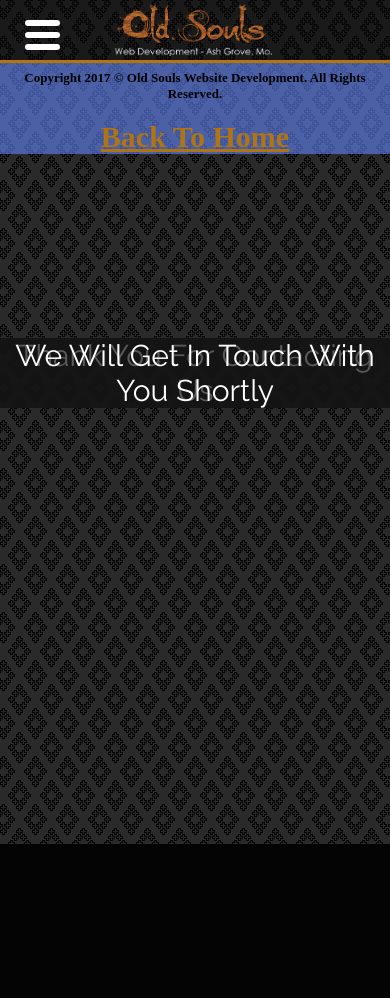
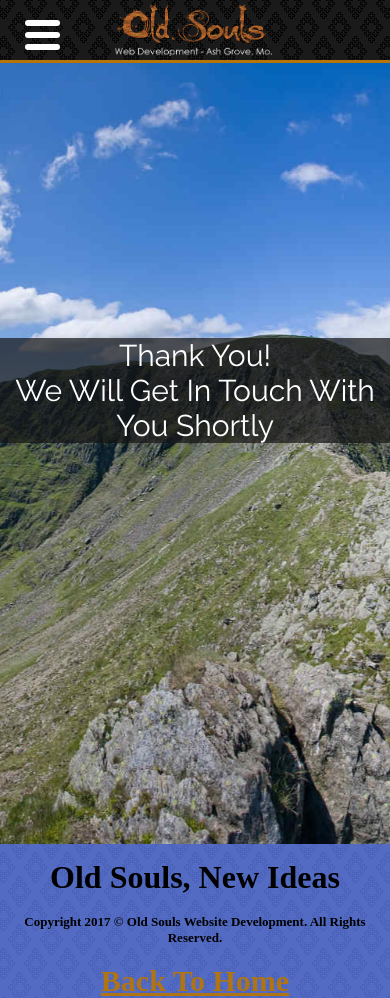
Before and after one commit to ColeDavis99/oldsoulswebdev.com, a PHP site: page /thankYou.php in a window 390 px wide. Before the commit the page ends 844 px from the top, so only its background shows below. Run offline with PHP 8.4, Linux system fonts and the light colour scheme.

Commit message:
2nd mobile fix

```diff
--- a/CSS/_mixins.scss
+++ b/CSS/_mixins.scss
@@ -13,6 +13,18 @@
 @mixin mobileIntro(){
   #bcg-fadeImg{
     background-image: url('../IMAGES/expanse.jpg');
+    background-repeat: no-repeat;
+    background-size: cover;
+    background-position: center;
+    position: fixed;
+    width: 100%;
+    height: 100vh;
+    margin-bottom: 400px;
+    z-index: -5;
+  }
+
+  #bcg-fadeImg2{
+    background-image: url('../IMAGES/mountains.jpg');
     background-repeat: no-repeat;
     background-size: cover;
     background-position: center;
--- a/CSS/index.scss
+++ b/CSS/index.scss
@@ -357,7 +357,7 @@ section {
 //------ FOOTER ----------
 footer{
   width:100%;
-  background-color: rgba(99, 132, 249, 0.6);
+  background-color: rgba(99, 132, 249, 0.74);
   text-align: center;
 
     h2{
--- a/thankYou.php
+++ b/thankYou.php
@@ -58,10 +58,13 @@
       <div id="bcg-parallax">
         <div id="bcg"></div>
         <div id="content-wrapper">
-          <h1 id="jumboText">Thank You For Contacting Us</h1>
-          <h1 id="jumboText">We Will Get In Touch With You Shortly</h1>
+          <h1 id="jumboText">Thank You! <br> We Will Get In Touch With You Shortly</h1>
          </div>
        </div>
+
+       <!-- Equally Pretty Intro for mobile browsers (parallax didn't work b/c the vh changed when URL bar slides & was choppy)-->
+         <div id="bcg-fadeImg2"></div>
+         <div id="fadeImgSpacer"></div>
 
 
        <!--~~~~~~~~~~~~~~~~~~~~~   FOOTER   ~~~~~~~~~~~~~~~~~~~~~~~~~~~~~~~~~-->
```
Also changed, not shown: CSS/index.min.css, SCRIPTS/main.js (line endings or trailing spaces).
